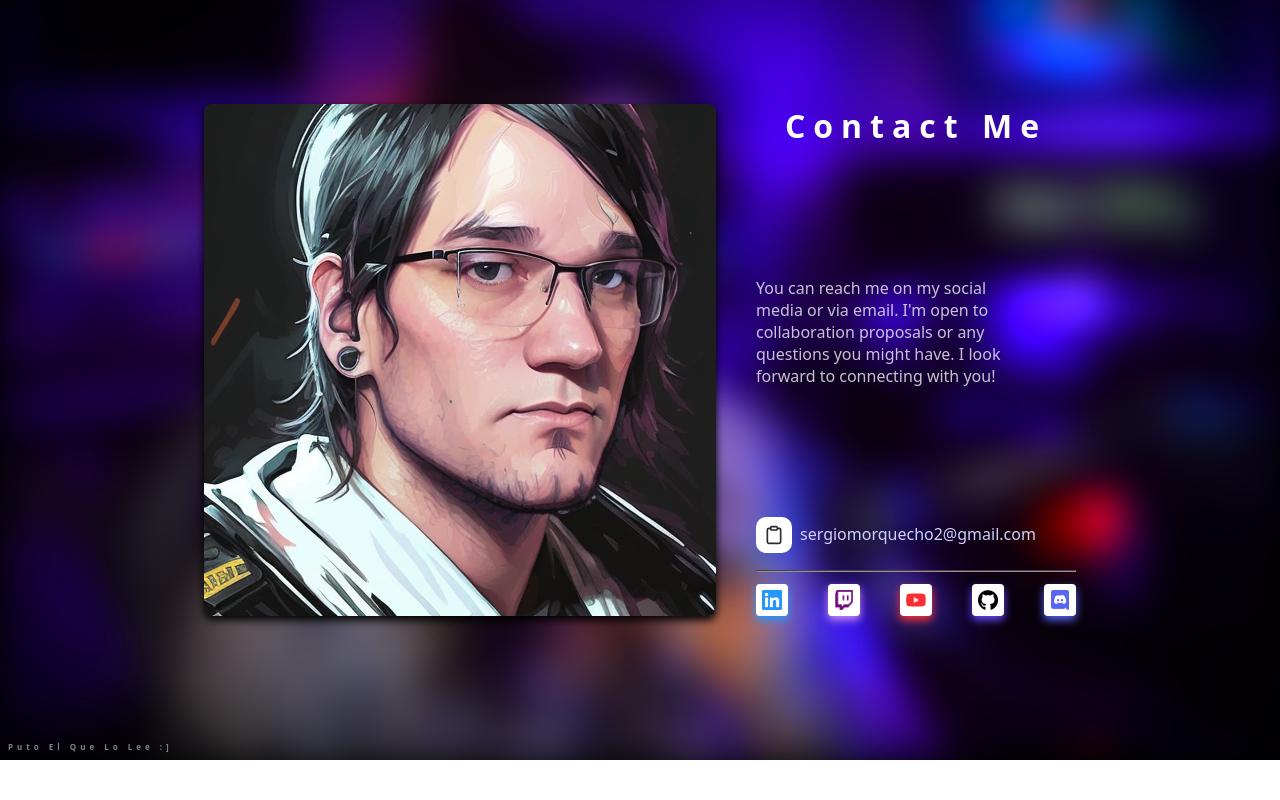
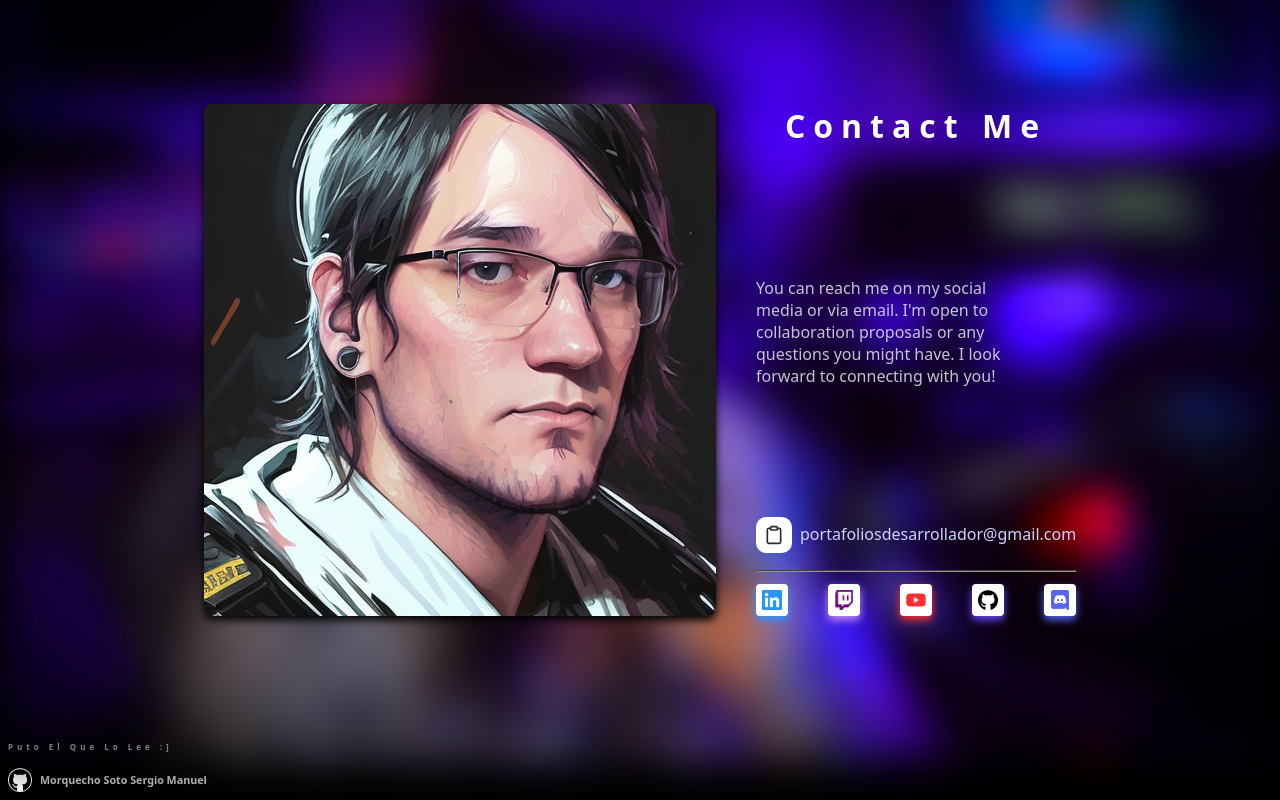
Before and after one commit to Gio-mustard/dot-dager-landing-page, a React (Vite) app: page / in a window 1280 px wide. Shown: the part 1840-2640 px from the top of the page. Before the commit the page ends 2600 px from the top, so only its background shows below. Built offline with nearby package versions, Linux system fonts and the light colour scheme.

Commit message:
create: a footer and change the email on the contactme section

```diff
--- a/public/app.css
+++ b/public/app.css
@@ -55,3 +55,30 @@ section{
     bottom: 0;
     right: 0;
 }
+footer{
+    height: 5svh;
+    padding: 1svh;
+    background-color:#000000;
+    z-index: 100;
+    color: #fff;
+    display: flex;
+    align-items: center;
+    gap: 1svh;
+}
+footer > h6{
+    color: inherit;
+    opacity: .8;
+}
+footer > a{
+    color: inherit;
+    background-color: #fff;
+    padding: .1svh;
+    display: flex;
+    justify-content: center;
+    align-items: center;
+    height: 100%;
+    border-radius:2svh;
+}
+footer > a > img{
+    height: 100%;
+}
--- a/src/App.jsx
+++ b/src/App.jsx
@@ -33,6 +33,12 @@ function App() {
       <AboutMe textSite={textSite}/>
       <div id='extra-information'/>
       <ContactMe textSite={textSite}/>
+      <footer>
+        <a href="https://github.com/Gio-mustard" target='_black'>
+          <img src="/icons/github.png"/>
+        </a>
+        <h6>Morquecho Soto Sergio Manuel</h6>
+      </footer>
     </>
   )
 }
--- a/src/pages/contactme/contacme.jsx
+++ b/src/pages/contactme/contacme.jsx
@@ -148,7 +148,7 @@ const StyledWrapper = styled.div`
 }`;
 
 const Email = () => {
-    const email = "sergiomorquecho2@gmail.com"
+    const email = "portafoliosdesarrollador@gmail.com"
     return (
         <div id="email-container">
             <p id="email-text">{email}</p>
```
